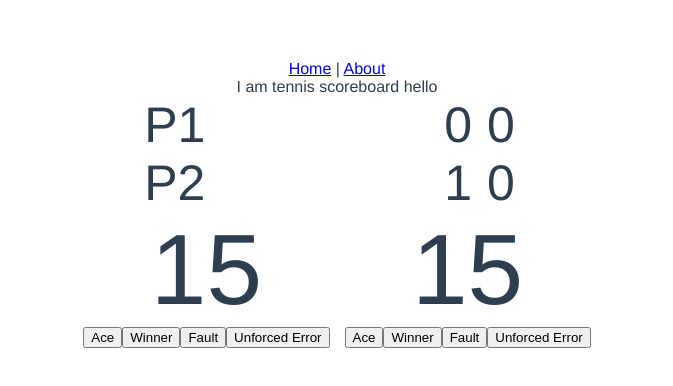
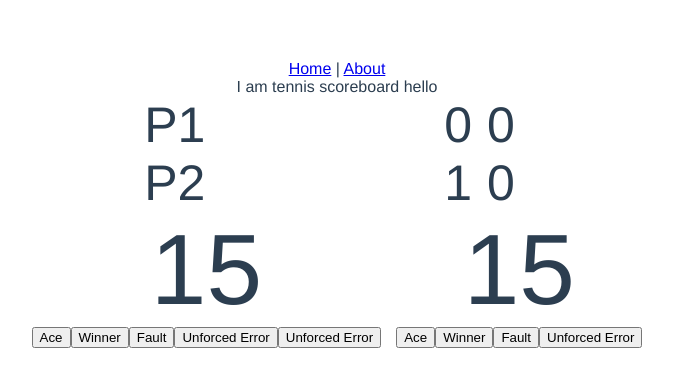
Before and after one commit to RickJia/vue-tennis-scoreboard, a Vue app: page /#/ in a window 1280 px wide. Shown: the top 386 px of the page, without its empty margins (303-976 px from the left). Built offline with nearby package versions, Linux system fonts and the light colour scheme.

Commit message:
Add emit for gameboard

```diff
--- a/package.json
+++ b/package.json
@@ -9,6 +9,8 @@
   },
   "dependencies": {
     "core-js": "^3.6.5",
+    "ts-loader": "^7.0.5",
+    "typescript": "^3.9.5",
     "vue": "^2.6.11",
     "vue-router": "^3.2.0",
     "vuex": "^3.4.0"
--- a/src/components/GameBoard.vue
+++ b/src/components/GameBoard.vue
@@ -5,10 +5,11 @@
       15
     </span>
     <div>
-      <button>Ace</button>
-      <button>Winner</button>
-      <button>Fault</button>
-      <button>Unforced Error</button>
+      <button @click="updateScore('Ace')">Ace</button>
+      <button @click="updateScore('Winner')">Winner</button>
+      <button @click="updateScore('Fault')">Fault</button>
+      <button @click="updateScore('Unforced Error')">Unforced Error</button>
+      <button @click="updateScore('Unforced Error')">Unforced Error</button>
     </div>
   </div>
 
@@ -27,23 +28,35 @@
 </template>
 
 <script>
+
 export default {
   name: 'GameBoard',
-
+  props: {
+    currentServerId: String
+  },
   data: function() {
     return {
-      statistics: [
-
-
-
+      game: [
 
       ]
+    }
+  },
 
-
+  methods: {
+    updateScore(action) {
+      switch (action) {
+        case 'Ace':
+        case 'Winner':
+        case 'Fault':
+        case 'Unforced Error': {
+          const event = action;
+          const recordOfThePoint = {...this.currentServerId, event};
+          this.$emit('add:score', recordOfThePoint);
+          return;
+        }
+      }
     }
-  }
-
-
+  },
 }
 </script>
 
--- a/src/views/TennisScoreboard.vue
+++ b/src/views/TennisScoreboard.vue
@@ -3,7 +3,7 @@
     I am tennis scoreboard
     hello
   <MatchScore />
-  <GameBoard />
+  <GameBoard :currentServerId="'d'" @add:score="addScore"/>
   </div>
 </template>
 
@@ -17,6 +17,11 @@ export default {
   components: {
     MatchScore,
     GameBoard
+  },
+  methods: {
+    addScore(recordOfThePoint) {
+      console.log(recordOfThePoint);
+    }
   }
 }
 </script>
```
Also changed, not shown: 1 other file (tests, documents, lock files or other folders).
